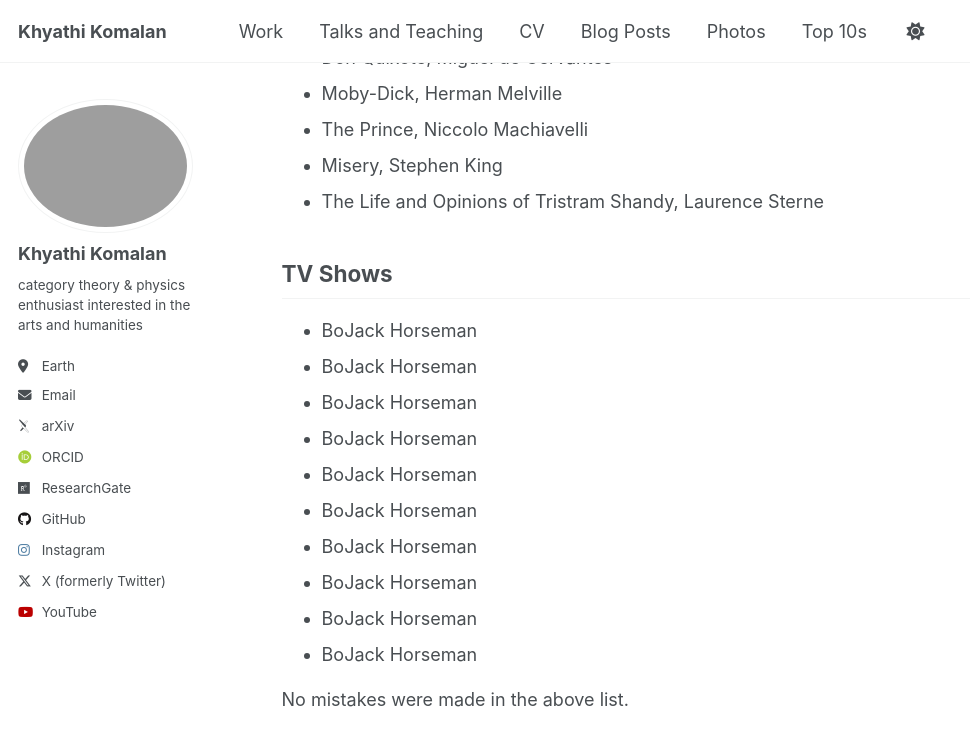
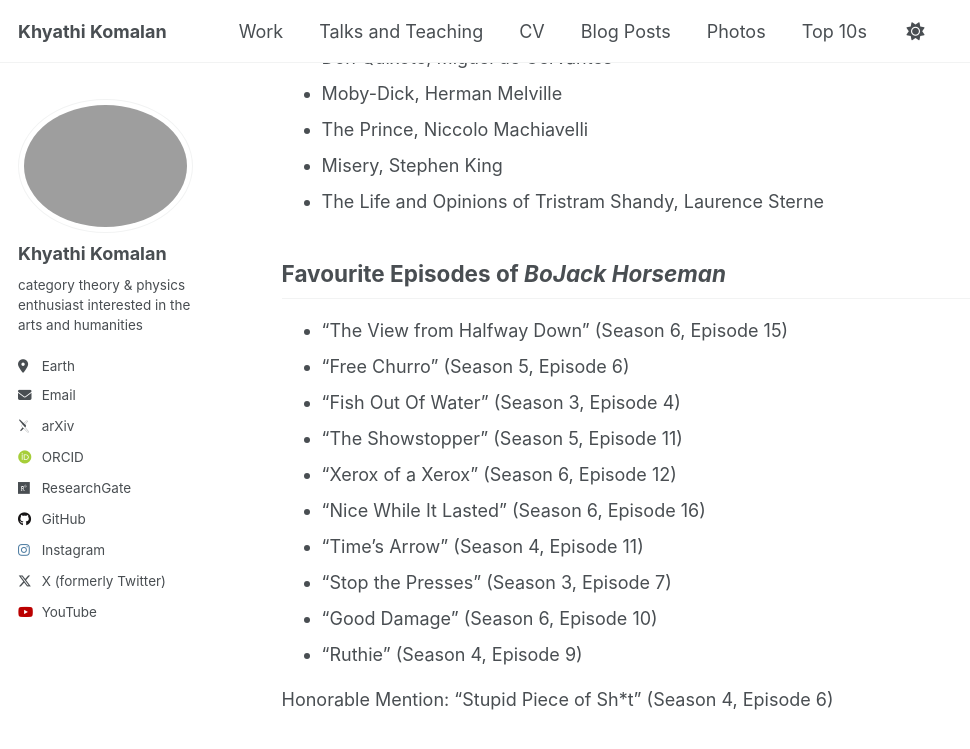
Before and after one commit to khyathikomalan/khyathikomalan.github.io, a Jekyll site: the page built from _pages/markdown.md, in a window 1280 px wide and 900 px high, scrolled down 2504 px. Shown: the top 749 px of the window, without its empty margins (0-970 px from the left). Built offline with Jekyll 4.4.1, drawn with Linux system fonts in a browser that asks for light colours; some web fonts are replaced.

Commit message:
Update markdown.md

```diff
--- a/_pages/markdown.md
+++ b/_pages/markdown.md
@@ -84,17 +84,17 @@
 * Misery, Stephen King
 * The Life and Opinions of Tristram Shandy, Laurence Sterne
 
-## TV Shows
+## Favourite Episodes of _BoJack Horseman_
 
-* BoJack Horseman
-* BoJack Horseman
-* BoJack Horseman
-* BoJack Horseman
-* BoJack Horseman
-* BoJack Horseman
-* BoJack Horseman
-* BoJack Horseman
-* BoJack Horseman
-* BoJack Horseman
+* "The View from Halfway Down" (Season 6, Episode 15)
+* "Free Churro" (Season 5, Episode 6)
+* "Fish Out Of Water" (Season 3, Episode 4)
+* "The Showstopper" (Season 5, Episode 11)
+* "Xerox of a Xerox" (Season 6, Episode 12)
+* "Nice While It Lasted" (Season 6, Episode 16)
+* "Time's Arrow" (Season 4, Episode 11)
+* "Stop the Presses" (Season 3, Episode 7)
+* "Good Damage" (Season 6, Episode 10)
+* "Ruthie" (Season 4, Episode 9)
 
-No mistakes were made in the above list.
+Honorable Mention: "Stupid Piece of Sh*t" (Season 4, Episode 6)
```
